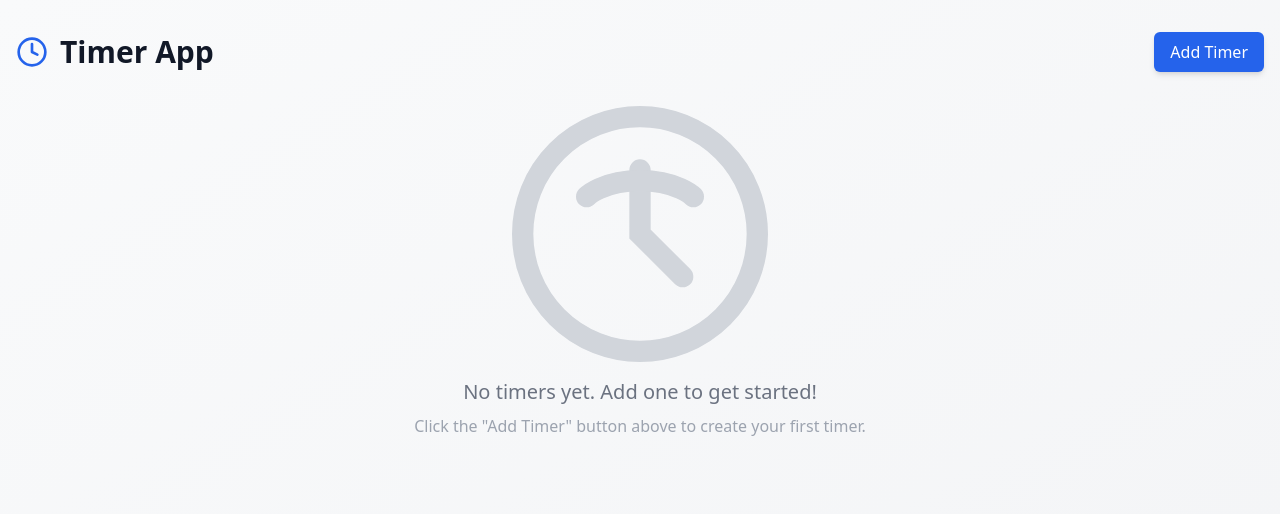
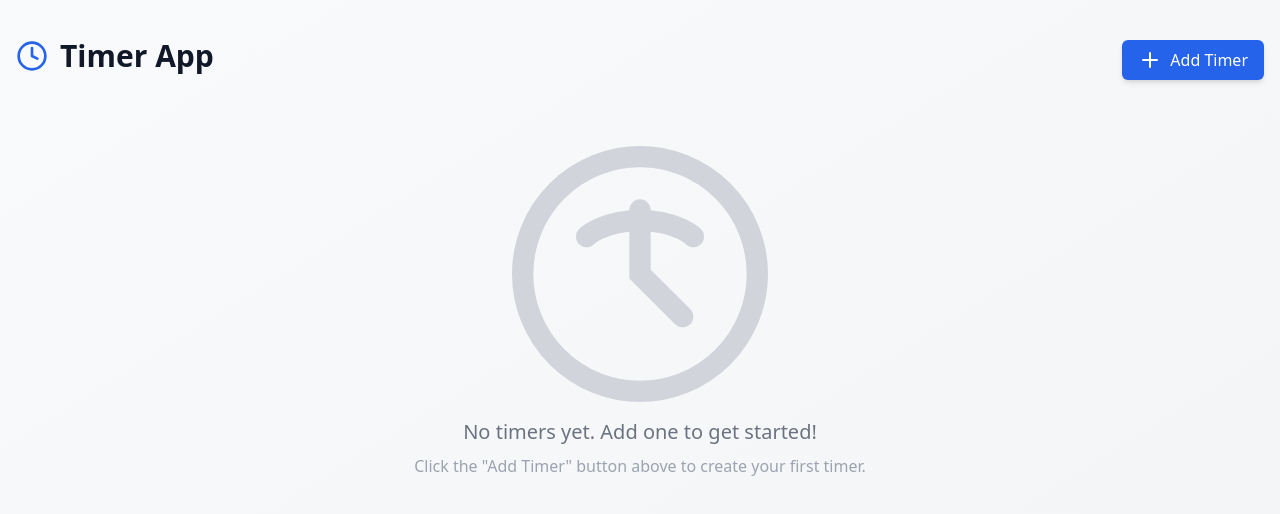
Before and after one commit to kavaskar786/CodeWalnut-timer, a React (Vite) app: page / in a window 1280 px wide. Shown: the top 514 px of the page. Built offline with nearby package versions, Linux system fonts and the light colour scheme.

Commit message:
feat: enhance Home component with Plus icon for Add Timer button and improve layout spacing

```diff
--- a/src/Home.tsx
+++ b/src/Home.tsx
@@ -1,5 +1,5 @@
 import { useState } from "react";
-import { Clock } from "lucide-react";
+import { Clock, Plus } from "lucide-react";
 import { TimerList } from "./components/TimerList";
 import { TimerModal } from "./components/TimerModal";
 import { Button } from "./components/Button";
@@ -12,16 +12,16 @@ function Home() {
     <div className="min-h-screen bg-gradient-to-br from-gray-50 to-gray-100">
       <Toaster position="top-right" />
       <div className="container mx-auto px-4 py-8">
-        <div className="flex items-center justify-between">
+        <div className="flex items-center justify-between mb-8">
           <div className="flex items-center gap-3">
             <Clock className="w-8 h-8 text-blue-600" />
             <h1 className="text-3xl font-bold text-gray-900">Timer App</h1>
           </div>
           <Button
             onClick={() => setIsModalOpen(true)}
-            className="shadow-md hover:shadow-lg"
+            className="shadow-md hover:shadow-lg mt-2"
           >
-            Add Timer
+            <Plus /> Add Timer
           </Button>
         </div>
 
--- a/src/components/TimerItem.tsx
+++ b/src/components/TimerItem.tsx
@@ -143,19 +143,21 @@ export const TimerItem: React.FC<TimerItemProps> = ({ timer }) => {
                 variant="icon"
                 icon={Pencil}
                 onClick={() => setIsEditModalOpen(true)}
+                className="text-blue-500 hover:bg-blue-50"
                 title="Edit Timer"
               />
               <Button
                 variant="icon"
                 icon={RotateCcw}
                 onClick={handleRestart}
+                className="text-blue-500 hover:bg-blue-50"
                 title="Restart Timer"
               />
               <Button
                 variant="icon"
                 icon={Trash2}
                 onClick={handleDelete}
-                className="text-red-500 hover:bg-red-50"
+                className="text-red-500 hover:bg-red-50 "
                 title="Delete Timer"
               />
             </div>
```
